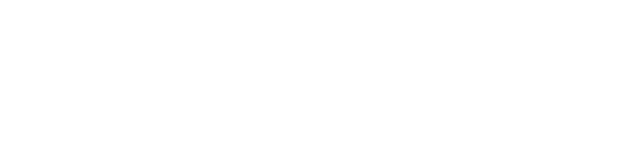
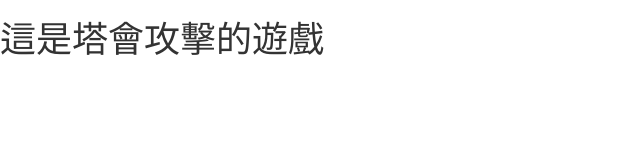
Before and after one commit to johnliu-tw/jsb-final-js009, a plain HTML site: page index.html in a window 1280 px wide. Shown: the whole page, without its empty margins (0-640 px from the left). Drawn offline with nearby package versions, Linux system fonts and the light colour scheme.

Commit message:
Update index.html

```diff
--- a/index.html
+++ b/index.html
@@ -17,7 +17,7 @@
 </head>
 <body>
 
-
+        <h1>這是塔會攻擊的遊戲</h1>
 	<canvas id="game-canvas" width="640" height="480"/>
 
 
```
